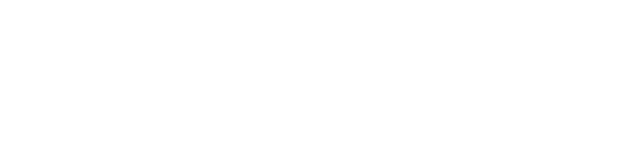
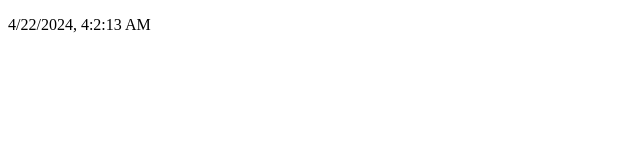
Before and after one commit to acciojob/clock-chandan9506, a website: page main.html in a window 1280 px wide. Shown: the whole page, without its empty margins (0-640 px from the left). Drawn offline with Linux system fonts and the light colour scheme.

Commit message:
created a submission

```diff
--- a/main.html
+++ b/main.html
@@ -7,6 +7,9 @@
 </head>
 
 <body>
+	<p id="timer" class="output">
+
+	</p>
 	<!-- the entire body must be written by student -->
     <script type="text/javascript" src="./script.js">
 </script>
--- a/script.js
+++ b/script.js
@@ -1 +1,30 @@
 //your JS code here. If required.
+function showTime() {
+
+	const now = new Date();
+
+	const month = now.getMonth() + 1; // Month is zero-indexed, so we add 1
+	const day = now.getDate();
+	const year = now.getFullYear();
+
+	const hours = now.getHours();
+	const minutes = now.getMinutes();
+	const seconds = now.getSeconds();
+
+	let meridiem = 'AM';
+	if (hours >= 12) {
+    meridiem = 'PM';
+	}
+
+	// Convert hours from 24-hour format to 12-hour format
+	let hours12 = hours % 12;
+	hours12 = hours12 === 0 ? 12 : hours12;
+
+	const timeString = `${month}/${day}/${year}, ${hours12}:${minutes}:${seconds} ${meridiem}`;
+	document.getElementById('timer').innerHTML = timeString;
+
+}
+showTime();
+setInterval(function () {
+	showTime();
+}, 1000);
```
